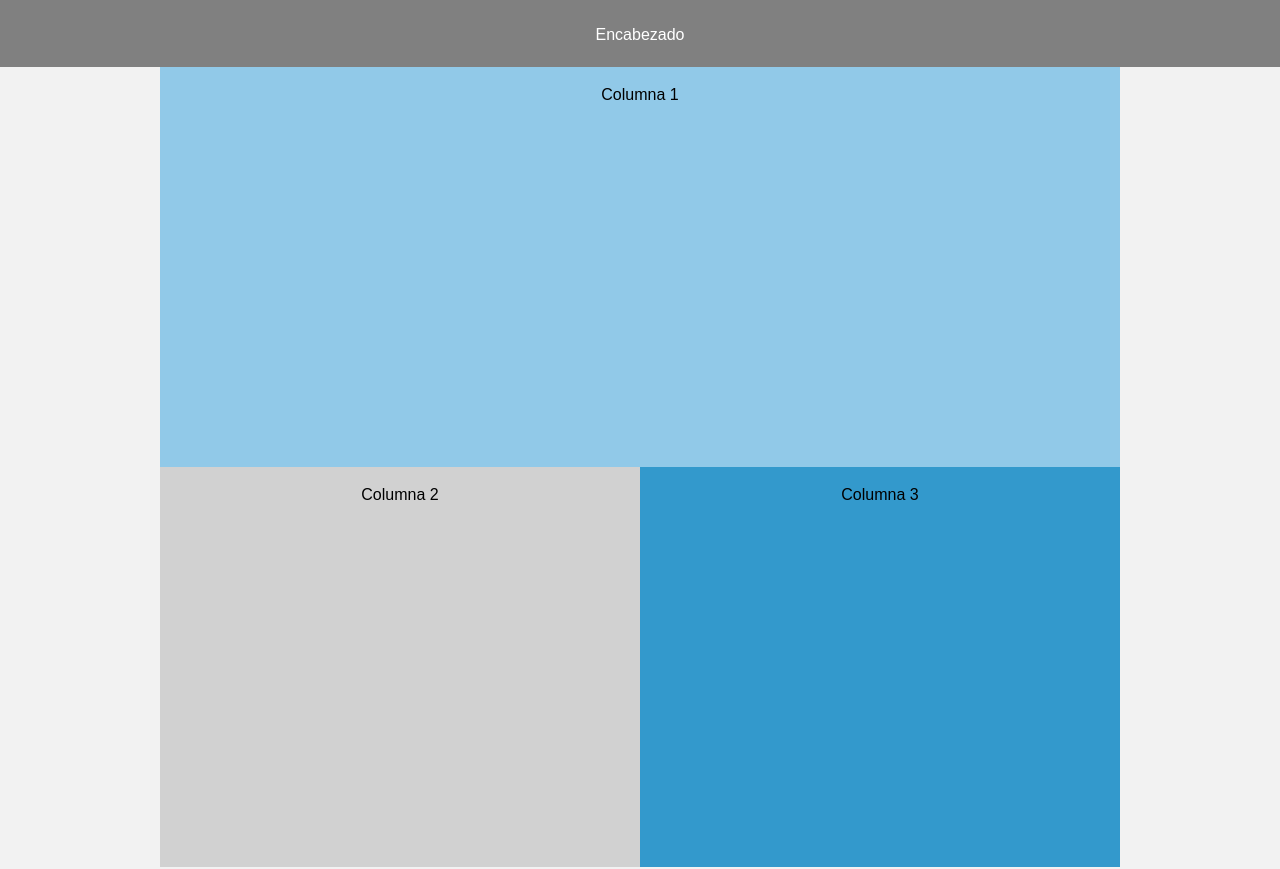
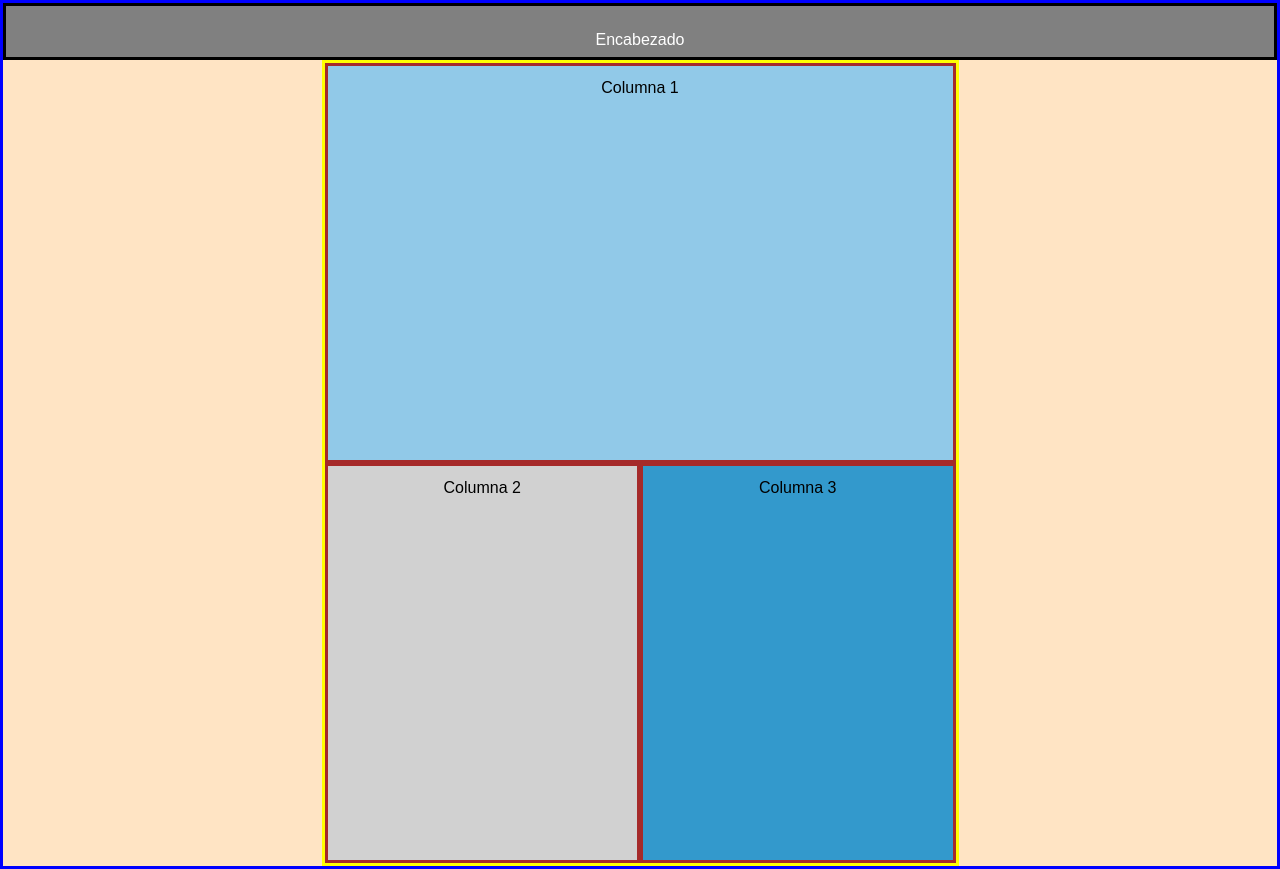
Before and after one commit to rangel0260/PATRONES-DE-DISENO-ADAPTATIVO-2, a website: page public_html/index.html in a window 1280 px wide. Drawn offline with Linux system fonts and the light colour scheme.

Commit message:
Test inicial

```diff
--- a/public_html/css/estilos.css
+++ b/public_html/css/estilos.css
@@ -1,19 +1,15 @@
 *
 {
 	margin:0;
+        box-sizing: border-box;
 }
 
 body{
-	background: #f2f2f2;
+	background: bisque;
 	color: black;
 	font-size: 16px;
 	font-family: sans-serif;
-}
-
-#wrapper
-{
-	width: 960px;
-	margin: 0 auto;
+        border: 3px solid blue;
 }
 
 header
@@ -25,34 +21,47 @@ header
 	text-align: center;
 	background-color: grey;
 	color:white;
+        border: 3px solid black;
 }
+
+#wrapper
+{
+	width: 50%;
+	margin: 0 auto;
+        border: 3px solid yellow;
+}
+
+
 
 article
 {
-	box-sizing: border-box;
+
 	float:left;
-	height: 100%;
+	/*height: 100%;*/
 	background-color: grey;
 	padding: 2%;
 	text-align: center;
 	height: 400px;
+        border: 3px solid red;
 }
 
 	#columna1
 	{
 	background-color: #91C9E8;
 	width: 100%;
-
+        border: 3px solid brown;
 	}
 	#columna2
 	{
 	background-color: #D1D1D1;
 	width: 50%;
+        border: 3px solid brown;
 	}
 	#columna3
 	{
 	background-color: #3399CC;
 	width: 50%;
+        border: 3px solid brown;
 	}
 
 @media screen and (max-width: 960px){
--- a/public_html/index.html
+++ b/public_html/index.html
@@ -17,6 +17,7 @@
           <article id="columna1">Columna 1</article>
           <article id="columna2">Columna 2</article>
           <article id="columna3">Columna 3</article>
+          <div style="clear:both;"></div>
         </section>
 
         <footer></footer>
```
